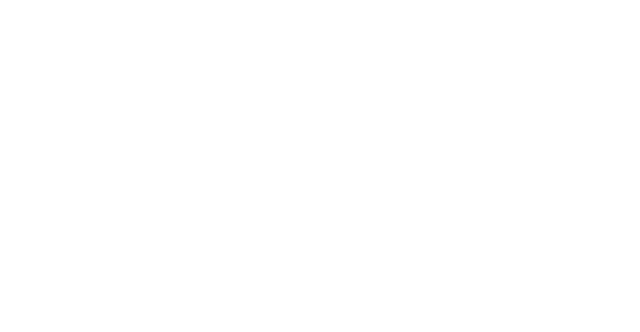
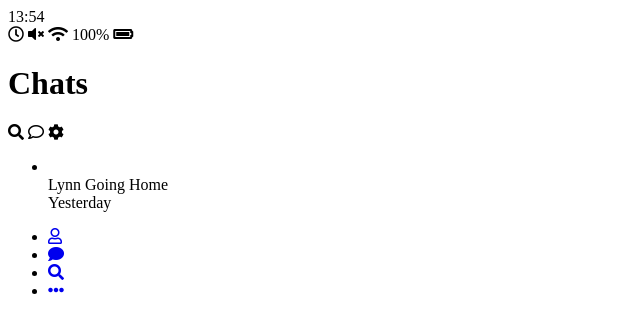
Before and after one commit to c01d-br0th3r/kakao-clone, a plain HTML site: page index.html in a window 1280 px wide. Shown: the whole page, without its empty margins (0-640 px from the left). Drawn offline with Linux system fonts and the light colour scheme.

Commit message:
header, nav html

```diff
--- a/index.html
+++ b/index.html
@@ -1,10 +1,89 @@
 <!DOCTYPE html>
 <html>
   <head>
+    <link
+      rel="stylesheet"
+      href="https://use.fontawesome.com/releases/v5.7.2/css/all.css"
+      integrity="sha384-fnmOCqbTlWIlj8LyTjo7mOUStjsKC4pOpQbqyi7RrhN7udi9RwhKkMHpvLbHG9Sr"
+      crossorigin="anonymous"
+    />
     <meta charset="utf-8" />
     <meta name="description" content="Welcome to Kakao clone page" />
-    <title>This is my title</title>
+    <title>Chats | Kakao Clone</title>
   </head>
 
-  <body></body>
+  <body>
+    <div class="status-bar">
+      <div class="status-bar__columm">
+        <span class="status-bar__clock">13:54</span>
+      </div>
+      <div class="status-bar__columm">
+        <i class="far fa-clock"></i>
+        <i class="fas fa-volume-mute"></i>
+        <i class="fas fa-wifi"></i>
+        <span class="status-bar__battery-level">100%</span>
+        <i class="fas fa-battery-full"></i>
+      </div>
+    </div>
+    <header class="header">
+      <div class="header__header-column">
+        <h1 class="header__title">Chats</h1>
+      </div>
+      <div class="header__header-column">
+        <span class="header__icon">
+          <i class="fas fa-search"></i>
+        </span>
+        <span class="header__icon">
+          <i class="far fa-comment"></i>
+        </span>
+        <span class="header__icon">
+          <i class="fas fa-cog"></i>
+        </span>
+      </div>
+    </header>
+
+    <main class="chats">
+      <ul class="chats__list">
+        <li class="chats__chat chat">
+          <div class="chat__column">
+            <img src="" alt="" class="chat__avartar" />
+            <div class="chat__content">
+              <span class="chat__username">
+                Lynn
+              </span>
+              <span class="chat__preview">Going Home</span>
+            </div>
+          </div>
+          <div class="chat__column">
+            <span class="chat__timestamp">Yesterday</span>
+          </div>
+        </li>
+      </ul>
+    </main>
+
+    <nav class="nav">
+      <ul class="nav__list">
+        <li class="nav__list-item">
+          <a href="friends.html" class="nav__list-link">
+            <i class="far fa-user"></i>
+          </a>
+        </li>
+        <li class="nav__list-item">
+          <a href="index.html" class="nav__list-link">
+            <i class="fas fa-comment"></i>
+          </a>
+        </li>
+        <li class="nav__list-item">
+          <a href="find.html" class="nav__list-link">
+            <i class="fas fa-search"></i>
+          </a>
+        </li>
+        <li class="nav__list-item">
+          <a href="more.html" class="nav__list-link">
+            <i class="fas fa-ellipsis-h"></i>
+          </a>
+        </li>
+      </ul>
+    </nav>
+  </body>
 </html>
```
Also changed, not shown: find.html (+66 -0 lines), friends.html (+66 -0 lines), more.html (+69 -0 lines).
